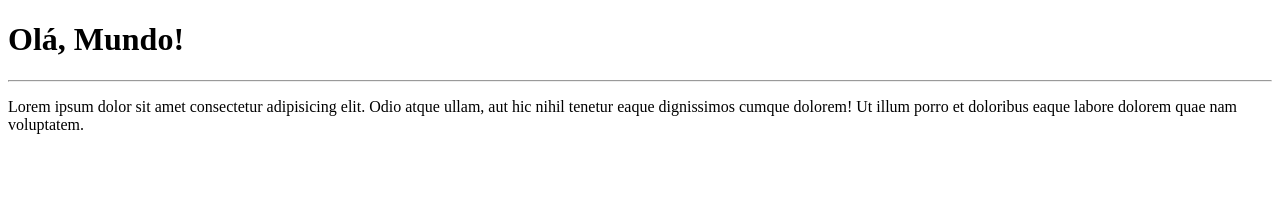
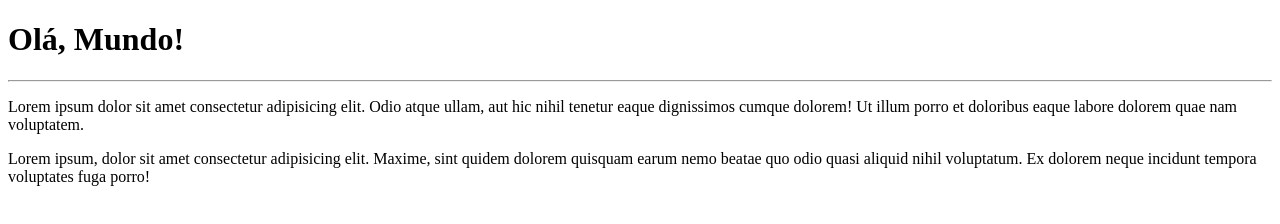
Before and after one commit to JeffersonGomesSouto/Ola-Mundo, a plain HTML site: page index.html in a window 1280 px wide. Drawn offline with Linux system fonts and the light colour scheme.

Commit message:
Update index.html

```diff
--- a/index.html
+++ b/index.html
@@ -14,5 +14,10 @@
         Lorem ipsum dolor sit amet consectetur adipisicing elit. Odio atque ullam, aut hic nihil tenetur eaque dignissimos cumque dolorem! Ut illum porro et doloribus eaque labore dolorem quae nam voluptatem.
 
     </p>
+
+    <p>
+        Lorem ipsum, dolor sit amet consectetur adipisicing elit. Maxime, sint quidem dolorem quisquam earum nemo beatae quo odio quasi aliquid nihil voluptatum. Ex dolorem neque incidunt tempora voluptates fuga porro!
+
+    </p>
 </body>
 </html>
```
